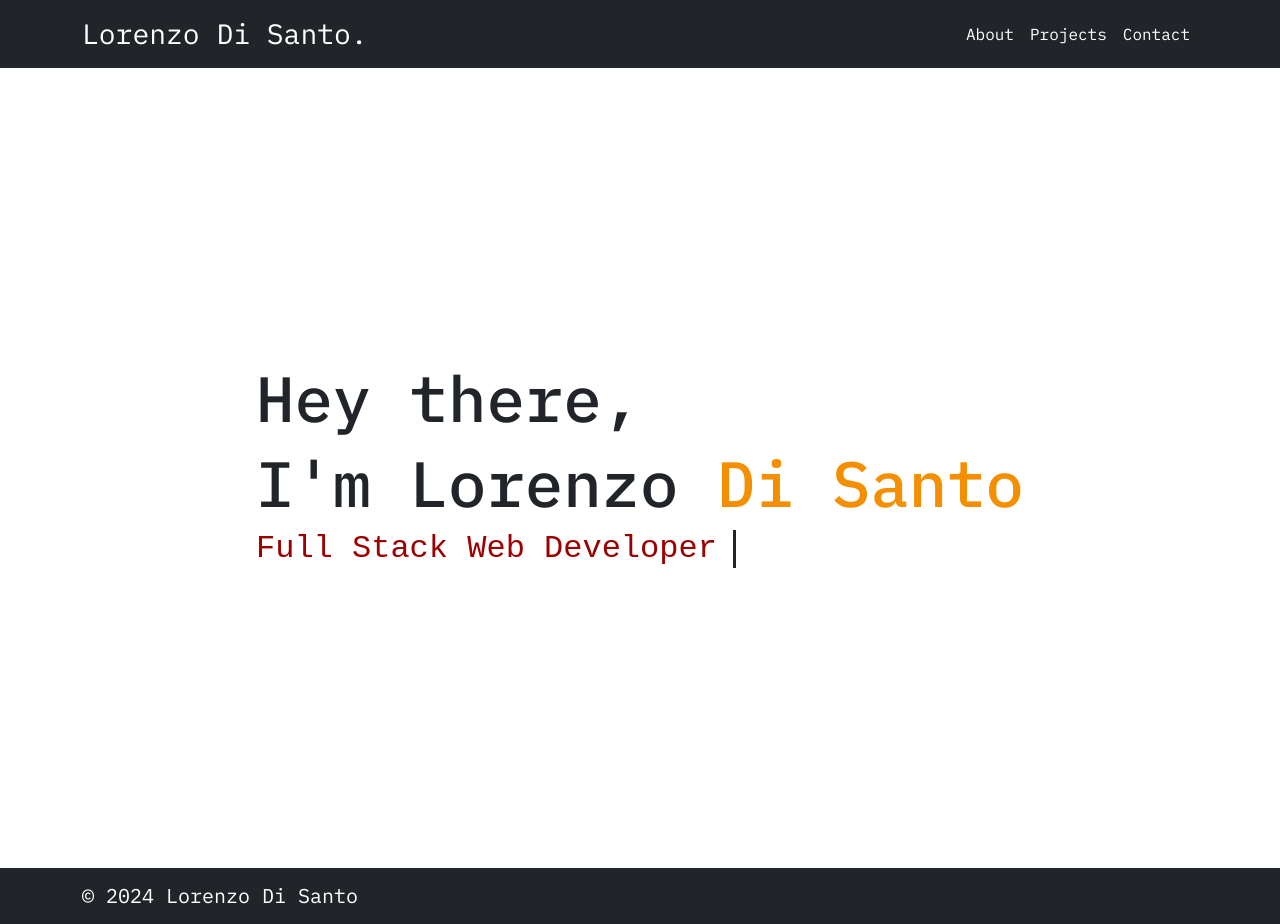
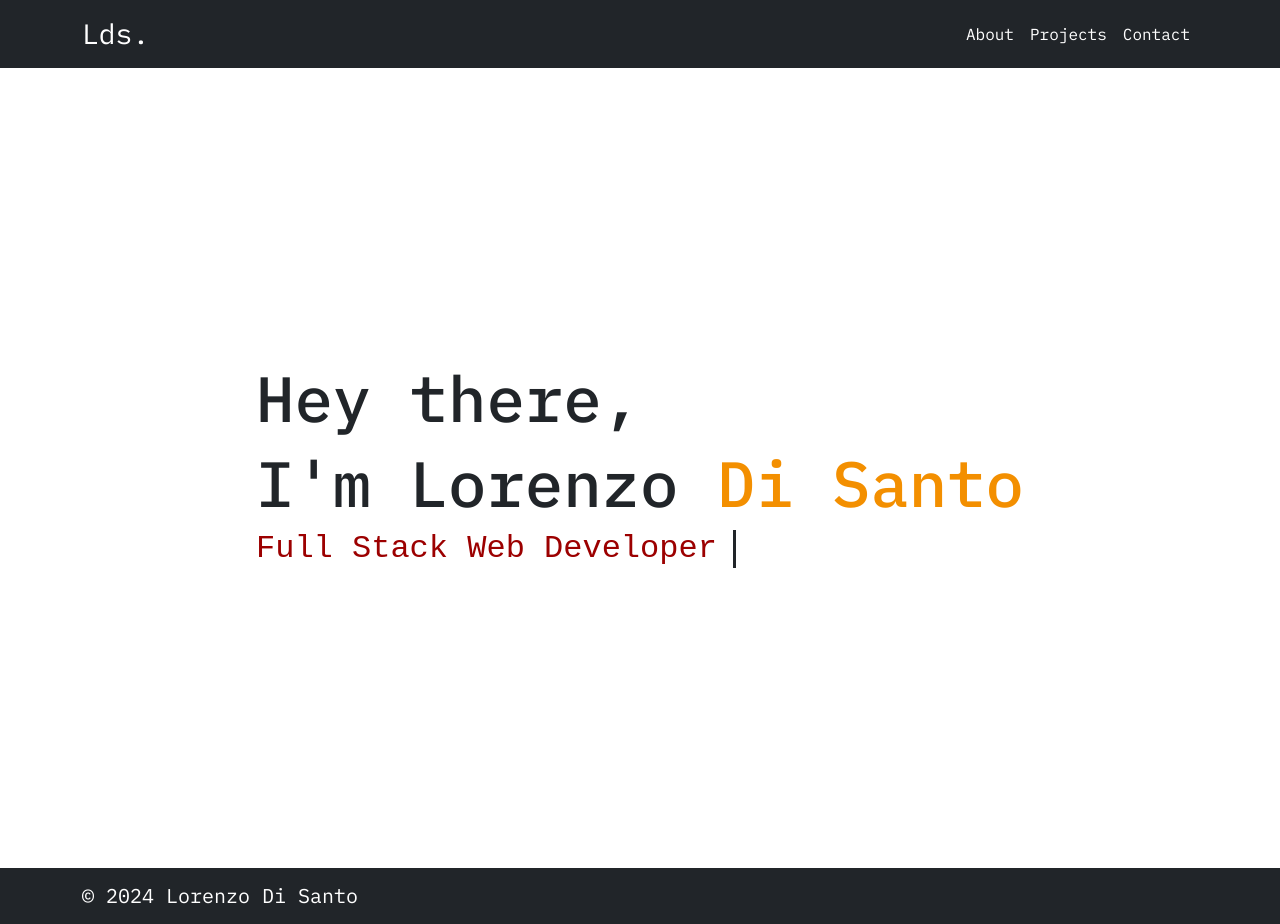
Before and after one commit to lorenzodisanto/portfolio, a Vue app: page / in a window 1280 px wide. Built offline with nearby package versions, Linux system fonts and the light colour scheme.

Commit message:
fix: change home name

```diff
--- a/src/App.vue
+++ b/src/App.vue
@@ -6,7 +6,7 @@ import AppFooter from "./components/AppFooter.vue";
 export default {
   data() {
     return {
-      title: "Lorenzo Di Santo.",
+      title: "Lds.",
       author: "Lorenzo Di Santo",
     };
   },
```
